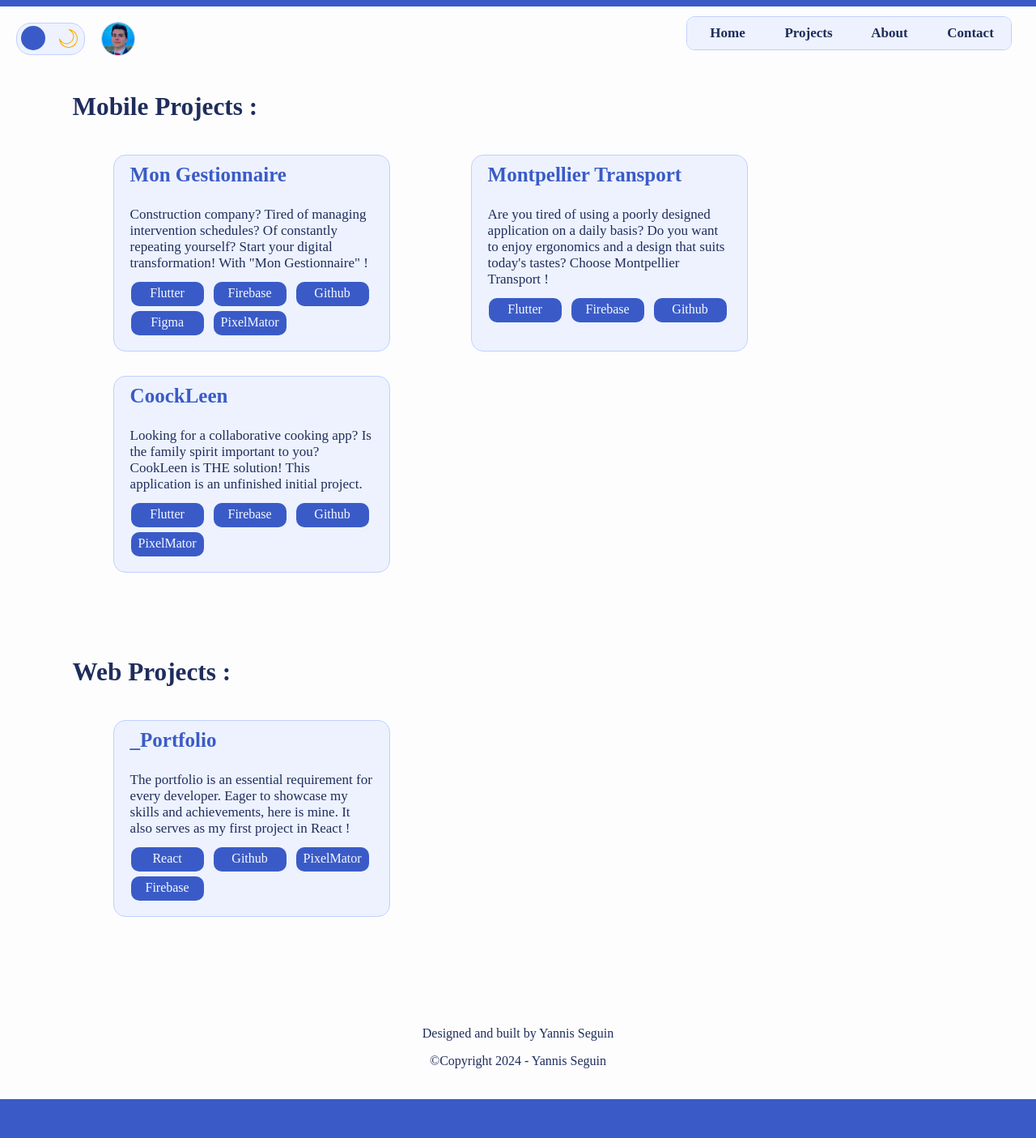
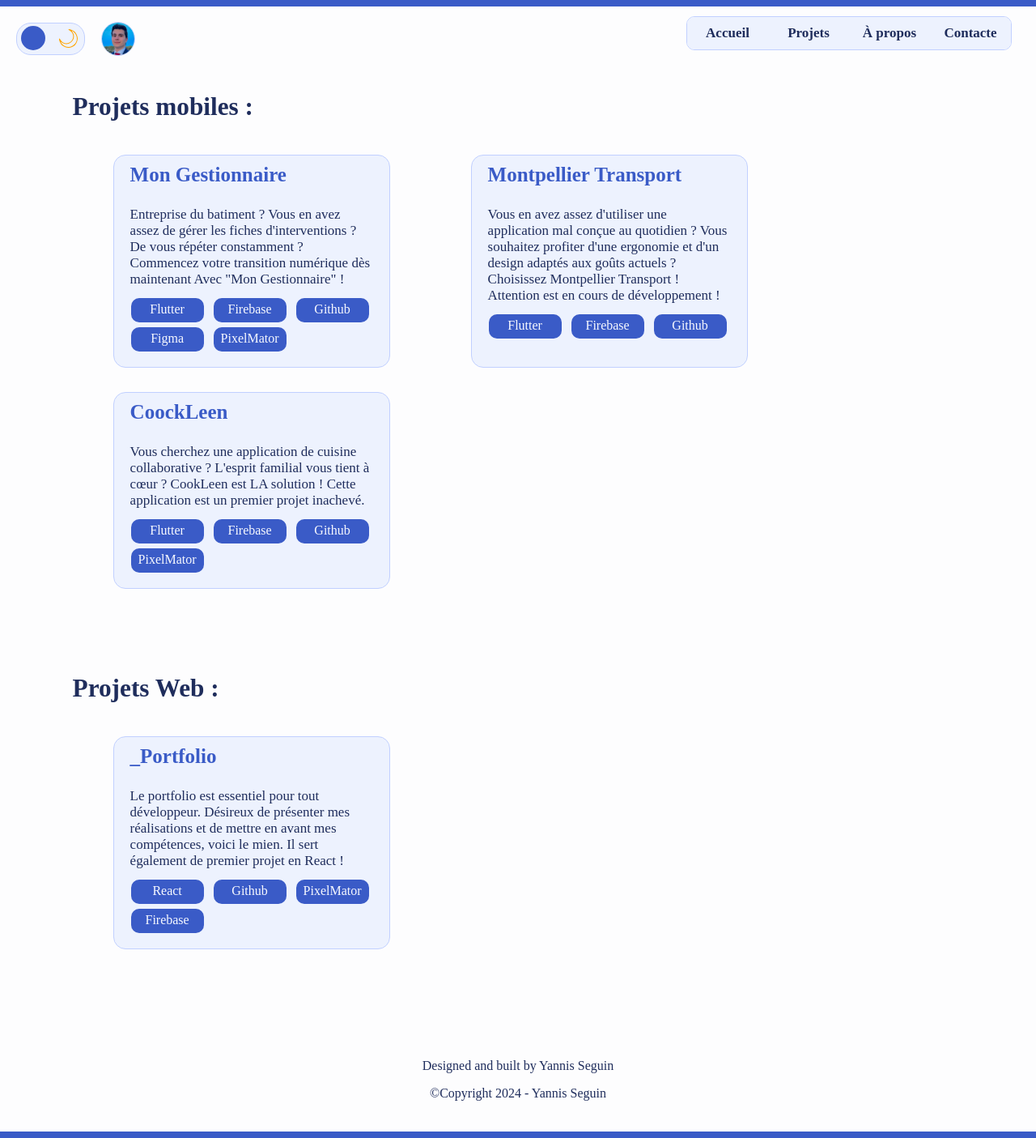
Before and after one commit to Youvataque/_Portfolio, a React (Create React App) app: page /projects in a window 1280 px wide. Shown: the whole page at 81% size. Before the commit the page ends 1365 px from the top, so only its background shows below. Built offline with nearby package versions, Linux system fonts and the light colour scheme; a web font is replaced by a local one.

Commit message:
Avancement de la version fr

```diff
--- a/src/App.js
+++ b/src/App.js
@@ -14,17 +14,18 @@ import { Projects } from './Views/Projectss/Projects';
 import { ThemeSwitcher } from './Views/component/ThemeSwitch/ThemeSwitcher';
 import { Gap } from './Views/component/Gap';
 import React, { useState, useEffect } from 'react';
-import TempContext from './TempContext';
+import Context from './Context';
 
 function App() {
-  const [temp, setTemp] = useState(localStorage.getItem("selectedItem"));
+  const [theme, setTheme] = useState(localStorage.getItem("selectedItem"));
+  const [lang, setLang] = useState("en");
   const location = useLocation();
 
   useEffect(() => {
     window.scrollTo(0, 0);
   }, [location.pathname]);
   return (
-    <TempContext.Provider value={{ temp, setTemp }}>
+    <Context.Provider value={{ theme, setTheme, lang, setLang }}>
     <div className="App" data-theme="dark">
       <header className="App-header">
         <div className='AppBar'>
@@ -54,7 +55,7 @@ function App() {
         <Gap size={20}/>
       </footer>
     </div>
-  </TempContext.Provider>
+  </Context.Provider>
 );
 }
 
--- /dev/null
+++ b/src/Context.js
@@ -0,0 +1,5 @@
+import { createContext } from 'react';
+
+const Context = createContext(null);
+
+export default Context;
--- a/src/TempContext.js
+++ /dev/null
@@ -1,5 +0,0 @@
-import { createContext } from 'react';
-
-const TempContext = createContext(null);
-
-export default TempContext;
--- a/src/Views/About/About.js
+++ b/src/Views/About/About.js
@@ -6,7 +6,10 @@ import { Gap } from '../component/Gap';
 import profilPicBig from '../../img/profilPicBig.png'
 import {motion} from 'framer-motion';
 import { SkillsGenerator } from '../component/SkillsGenerator/SkillsGenerator';
+import { useContext } from 'react';
+import Context from '../../Context';
 export function About() {
+    const {lang} = useContext(Context);
     return <di>
         <div className='GlobalAbout'>
             <div className='AboutPresentationRow'>
@@ -15,8 +18,8 @@ export function About() {
                     <p className='AboutName'>SEGUIN</p>
                     <div className='AboutTextLength'>
                 <p className='AboutTextPr'>
-                    <b> Junior mobile developper.</b>
-                    &nbsp;I have been passionate about programming for years and started with Python in 2021. I programmed small viruses for 2 years,<br/> then switched to Swift in 2023 and to Flutter the same year. I particularly enjoyed this aspect of development, especially with the development of "Mon Gestionnaire" and "Montpellier Transport".<br/> Today, I continue with mobile development while also learning React for web.
+                    <b>{lang == "fr"? "Développeur mobile junior." : "Junior mobile developper."}</b>
+                    &nbsp;{lang == "fr"? "Passioné de programmation depuis des années, j'ai commancé avec python en 2021 en programmant de petit virus." : "I have been passionate about programming for years and started with Python in 2021. I programmed small viruses for 2 years,"}<br/>{lang == "fr"? "Je suis passé à Swift en 2023 puis à Flutter la même année. J'ai vraiment apprécié cet aspect du développement en particulié grace à \"Mon Gestionnaire\" et \"Montpellier Transport\"." : "then switched to Swift in 2023 and to Flutter the same year. I particularly enjoyed this aspect of development, especially with the development of \"Mon Gestionnaire\" and \"Montpellier Transport\"."}<br/>{lang == "fr"? "Aujourd'hui je continue le développement mobile tout en apprenant le web avec React." : "Today, I continue with mobile development while also learning React for web."}
                 </p>
             </div>
                 </div>
@@ -31,10 +34,9 @@ export function About() {
                     transition={{delay : 0.1}}
                     className='profilPicBigAbout' src={profilPicBig}/>
             </div>
-
             <Gap size={140}/>
         </div>
-        <h1 className='AboutTitle'>My Personal Skills:</h1>
+        <h1 className='AboutTitle'>{lang == "fr"? "Mes compétences" : "My Personal Skills"}</h1>
         <SkillsGenerator/>
     </di>
 }
--- a/src/Views/Accueil/Accueil.js
+++ b/src/Views/Accueil/Accueil.js
@@ -5,14 +5,15 @@ import '../../css/text.css';
 import '../../css/struct.css';
 import '../../css/Image.css';
 import React, { useContext } from 'react';
-import TempContext from '../../TempContext';
+import Context from '../../Context';
 import {motion} from 'framer-motion';
 import { ContactLinks } from '../component/ContactLinks/ContactLinks';
 import { ProjectsCard } from '../component/ProjectsCard/ProjectsCard';
 import { SkillsGenerator } from '../component/SkillsGenerator/SkillsGenerator';
 import { Gap } from '../component/Gap';
 export function Accueil() {
-    const { temp } = useContext(TempContext);
+    const { theme } = useContext(Context);
+    const { lang } = useContext(Context);
     // contacts
     const socialContact = {
         titles : ["Linkedin", "Github", "Youtube", "Twitter", "Malt"],
@@ -21,11 +22,17 @@ export function Accueil() {
     // Projets
     const importantProj = {
         titles : ["Mon Gestionnaire", "Montpellier Transport", "_Portfolio"],
-        texts : [
-            "Construction company? Tired of managing intervention schedules? Of constantly repeating yourself? Start your digital transformation! With \"Mon Gestionnaire\" !",
-            "Are you tired of using a poorly designed application on a daily basis? Do you want to enjoy ergonomics and a design that suits today's tastes? Choose Montpellier Transport ! This app is in development!",
-            "The portfolio is an essential requirement for every developer. Eager to showcase my skills and achievements, here is mine. It also serves as my first project in React !"
-        ],
+        texts : lang == "fr"?
+                [
+                    "Entreprise du batiment ? Vous en avez assez de gérer les fiches d'interventions ? De vous répéter constamment ? Commencez votre transition numérique dès maintenant Avec \"Mon Gestionnaire\" !",
+                    "Vous en avez assez d'utiliser une application mal conçue au quotidien ? Vous souhaitez profiter d'une ergonomie et d'un design adaptés aux goûts actuels ? Choisissez Montpellier Transport ! Attention est en cours de développement !",
+                    "Le portfolio est essentiel pour tout développeur. Désireux de présenter mes réalisations et de mettre en avant mes compétences, voici le mien. Il sert également de premier projet en React !"                ]
+            :
+                [
+                    "Construction company? Tired of managing intervention schedules? Of constantly repeating yourself? Start your digital transformation! With \"Mon Gestionnaire\" !",
+                    "Are you tired of using a poorly designed application on a daily basis? Do you want to enjoy ergonomics and a design that suits today's tastes? Choose Montpellier Transport ! This app is in development!",
+                    "The portfolio is an essential requirement for every developer. Eager to showcase my skills and achievements, here is mine. It also serves as my first project in React !"
+                ],
         links : ["https://github.com/Youvataque/gestionnaire-interventions" , "https://www.tam-voyages.com/index.asp", "https://github.com/Youvataque/_Portfolio"],
         skills : [
             [["Flutter", "Firebase", "Github", "Figma", "PixelMator"], ["https://flutter.dev", "https://firebase.google.com", "https://github.com", , "https://www.figma.com/fr/", "https://apps.apple.com/fr/app/pixelmator-pro/id1289583905?mt=12"]],
@@ -38,9 +45,9 @@ export function Accueil() {
        <div className='GlobalHome'>
             <div className='homePresentationRow'>
                 <motion.div className='homePresentationStack'animate={{y :[140, 0], opacity : 1}} transition={{delay : 0.2}}>
-                    <motion.img animate={{x :[0, 150], y : [0, 20], rotate: [0, -45]}} transition={{x : {delay: 1.3, duration: 0.1}, y : {delay: 1.3, duration: 0.1}, rotate : {delay: 1.8}} } className='App-logo' src={temp == "dark"? darkBack : lightBack}/>
+                    <motion.img animate={{x :[0, 150], y : [0, 20], rotate: [0, -45]}} transition={{x : {delay: 1.3, duration: 0.1}, y : {delay: 1.3, duration: 0.1}, rotate : {delay: 1.8}} } className='App-logo' src={theme == "dark"? darkBack : lightBack}/>
                     <div className='homePresentation'>
-                        <p className='homeHello'>Hey there! I'm -</p>
+                        <p className='homeHello'>{lang == "fr"? "Bienvenue ! Je suis -" : "Hey there! I'm -"}</p>
                         <p className='homeName2'>Yannis</p>
                         <p className='homeName'>SEGUIN</p>
                     </div>
@@ -49,17 +56,17 @@ export function Accueil() {
             </div>
             <motion.div className='HomeTextLength' animate={{y :[70, -20], opacity : 1}} transition={{delay: 0.4}}>
                 <p className='homeTextPr'>
-                    <b> Junior mobile developper.</b>
-                    &nbsp;Passionate about programming, once I start working, nothing can stop me! Learning is, for me, the greatest pleasure.
+                    <b>{lang == "fr"? "Developpeur mobile Junior." : "Junior mobile developper."}</b>
+                    &nbsp;{lang == "fr"?  "Passionné d'informatique, lorsque je commence à travailler, rien ne peut m'arrêter ! Apprendre est, pour moi, un plaisir sans fin." : "Passionate about programming, once I start working, nothing can stop me! Learning is, for me, the greatest pleasure."}
                 </p>
             </motion.div>
             <ContactLinks titles={socialContact.titles} links={socialContact.links} wichBody={'ContactLinksBody1'}/>
             <Gap size={140}/>
         </div>
-        <h1 className='HomeSecTitle'>Importants Projects</h1>
+        <h1 className='HomeSecTitle'>{lang == "fr"? "Projets importants" : "Importants Projects"}</h1>
         <ProjectsCard texts={importantProj.texts} titles={importantProj.titles} links={importantProj.links} skills={importantProj.skills} marge={'HomeCards'}/>
         <Gap size={140}/>
-        <h1 className='HomeSecTitle'>My Personal Skills</h1>
+        <h1 className='HomeSecTitle'>{lang == "fr"? "Mes compétences" : "My Personal Skills"}</h1>
         <SkillsGenerator/>
         <Gap size={90}/>
     </div>
--- a/src/Views/Projectss/Projects.js
+++ b/src/Views/Projectss/Projects.js
@@ -2,15 +2,26 @@ import '../../css/text.css';
 import '../../css/struct.css';
 import { ProjectsCard } from '../component/ProjectsCard/ProjectsCard';
 import { Gap } from '../component/Gap';
+import { useContext } from 'react';
+import Context from '../../Context';
 export function Projects() {
+    const {lang} = useContext(Context);
     // projets mobile
     const mobile = {
         titles : ["Mon Gestionnaire", "Montpellier Transport", "CoockLeen"],
-        texts : [
-            "Construction company? Tired of managing intervention schedules? Of constantly repeating yourself? Start your digital transformation! With \"Mon Gestionnaire\" !",
-            "Are you tired of using a poorly designed application on a daily basis? Do you want to enjoy ergonomics and a design that suits today's tastes? Choose Montpellier Transport !",
-            "Looking for a collaborative cooking app? Is the family spirit important to you? CookLeen is THE solution! This application is an unfinished initial project."
-        ],
+        texts : lang == "fr"?
+                [
+                    "Entreprise du batiment ? Vous en avez assez de gérer les fiches d'interventions ? De vous répéter constamment ? Commencez votre transition numérique dès maintenant Avec \"Mon Gestionnaire\" !",
+                    "Vous en avez assez d'utiliser une application mal conçue au quotidien ? Vous souhaitez profiter d'une ergonomie et d'un design adaptés aux goûts actuels ? Choisissez Montpellier Transport ! Attention est en cours de développement !",
+                    "Vous cherchez une application de cuisine collaborative ? L'esprit familial vous tient à cœur ? CookLeen est LA solution ! Cette application est un premier projet inachevé."
+                ]
+            :
+
+                [
+                    "Construction company? Tired of managing intervention schedules? Of constantly repeating yourself? Start your digital transformation! With \"Mon Gestionnaire\" !",
+                    "Are you tired of using a poorly designed application on a daily basis? Do you want to enjoy ergonomics and a design that suits today's tastes? Choose Montpellier Transport !",
+                    "Looking for a collaborative cooking app? Is the family spirit important to you? CookLeen is THE solution! This application is an unfinished initial project."
+                ],
         links : ["https://github.com/Youvataque/gestionnaire-interventions" , "https://www.tam-voyages.com/index.asp", "https://github.com/Youvataque/Coockleen-Flutter"],
         skills : [
             [["Flutter", "Firebase", "Github", "Figma", "PixelMator"], ["https://flutter.dev", "https://firebase.google.com", "https://github.com", , "https://www.figma.com/fr/", "https://apps.apple.com/fr/app/pixelmator-pro/id1289583905?mt=12"]],
@@ -21,17 +32,20 @@ export function Projects() {
     // projets web
     const web = {
         titles : ["_Portfolio"],
-        texts : ["The portfolio is an essential requirement for every developer. Eager to showcase my skills and achievements, here is mine. It also serves as my first project in React !"],
+        texts : lang == "fr"?
+                ["Le portfolio est essentiel pour tout développeur. Désireux de présenter mes réalisations et de mettre en avant mes compétences, voici le mien. Il sert également de premier projet en React !"]
+            :
+                ["The portfolio is an essential requirement for every developer. Eager to showcase my skills and achievements, here is mine. It also serves as my first project in React !"],
         links : ["https://github.com/Youvataque/_Portfolio"],
         skills : [
             [["React", "Github", "PixelMator" ,"Firebase"], ["https://fr.legacy.reactjs.org/", "https://github.com", "https://apps.apple.com/fr/app/pixelmator-pro/id1289583905?mt=12", "https://firebase.google.com"]]
         ]
     }
     return <div>
-        <h2 className='ProjectsSec'>Mobile Projects :</h2>
+        <h2 className='ProjectsSec'>{lang == "fr"? "Projets mobiles :" : "Mobile Projects :"}</h2>
         <ProjectsCard texts={mobile.texts} titles={mobile.titles} links={mobile.links} skills={mobile.skills} marge='ProjectsCards'/>
         <Gap size={90}/>
-        <h2 className='ProjectsSec'>Web Projects :</h2>
+        <h2 className='ProjectsSec'>{lang == "fr"? "Projets Web :" : "Web Projects :"}</h2>
         <ProjectsCard texts={web.texts} titles={web.titles} links={web.links} skills={web.skills} marge='ProjectsCards'/>
         <Gap size={90}/>
     </div>
--- a/src/Views/component/NavBar/Hamburger.js
+++ b/src/Views/component/NavBar/Hamburger.js
@@ -3,9 +3,11 @@ import { Link } from 'react-router-dom';
 import '../../../css/component.css';
 import '../../../css/struct.css';
 import '../../../css/text.css';
-
+import { useContext } from "react";
+import Context from "../../../Context";
 
 export function Hamburger() {
+    const {lang} = useContext(Context);
     const [open, setOpen] = useState(false);
     const change = () => {
         setOpen(!open);
@@ -15,10 +17,10 @@ export function Hamburger() {
         <div className={`menu ${open ? "open" : ""}`}>
             <h2 className="HamburgerH2">Seguin-dev</h2>
             <div className="HamburgerContentDirector">
-                <Link className='HamburgerNavLink' to='/' onClick={change}>Home</Link>
-                <Link className='HamburgerNavLink' to='/projects' onClick={change}>Projects</Link>
-                <Link className='HamburgerNavLink' to='/about' onClick={change}>About</Link>
-                <Link className='HamburgerNavLink' to='/contact' onClick={change}>Contact</Link>
+                <Link className='HamburgerNavLink' to='/' onClick={change}>{lang == "fr"? "Accueil" : "Home"}</Link>
+                <Link className='HamburgerNavLink' to='/projects' onClick={change}>{lang == "fr"? "Projets" : "Projects"}</Link>
+                <Link className='HamburgerNavLink' to='/about' onClick={change}>{lang == "fr"? "À propos" : "About"}</Link>
+                <Link className='HamburgerNavLink' to='/contact' onClick={change}>{lang == "fr"? "Contacte" : "Contact"}</Link>
             </div>
             <div className={`HamburgerStack ${open ? "open" : ""}`}>
                 <button type="button" className="hamburger" onClick={change}></button>
--- a/src/Views/component/NavBar/NavBar.js
+++ b/src/Views/component/NavBar/NavBar.js
@@ -1,12 +1,15 @@
 import { Link } from 'react-router-dom';
 import '../../../css/component.css';
+import { useContext } from 'react';
+import Context from '../../../Context';
 export function NavBar() {
+  const {lang} = useContext(Context);
   return <div className='navbar'>
     <nav className="navbar-nav">
-          <Link className='nav-link' to='/'>Home</Link>
-          <Link className='nav-link' to='/projects'>Projects</Link>
-          <Link className='nav-link' to='/about'>About</Link>
-          <Link className='nav-link' to='/contact'>Contact</Link>
+          <Link className='nav-link' to='/'>{lang == "fr"? "Accueil" : "Home"}</Link>
+          <Link className='nav-link' to='/projects'>{lang == "fr"? "Projets" : "Projects"}</Link>
+          <Link className='nav-link' to='/about'>{lang == "fr"? "À propos" : "About"}</Link>
+          <Link className='nav-link' to='/contact'>{lang == "fr"? "Contacte" : "Contact"}</Link>
     </nav>
   </div>
 
--- a/src/Views/component/SkillsGenerator/SkillsGenerator.js
+++ b/src/Views/component/SkillsGenerator/SkillsGenerator.js
@@ -1,4 +1,4 @@
-import TempContext from '../../../TempContext';
+import TempContext from '../../../Context';
 import React, { useContext } from 'react';
 import {delay, motion} from 'framer-motion';
 // dark
--- a/src/Views/component/ThemeSwitch/ThemeSwitcher.js
+++ b/src/Views/component/ThemeSwitch/ThemeSwitcher.js
@@ -1,21 +1,22 @@
 import '../../../css/theme.css'
 import '../../../css/component.css'
 import React, { useContext } from 'react';
-import TempContext from '../../../TempContext';
+import Context from '../../../Context';
 export function ThemeSwitcher() {
-    const { temp, setTemp } = useContext(TempContext);
-
+    const { theme, setTheme } = useContext(Context);
+    const { lang, setLang } = useContext(Context);
     const setDarkTheme= () => {
         document.querySelector("html").setAttribute("data-theme", "dark");
         localStorage.setItem("selectedItem", "dark");
-        setTemp("dark");
+        setTheme("dark");
+        setLang("en");
     };
 
     const setLightTheme= () => {
         document.querySelector("html").setAttribute("data-theme", "light");
         localStorage.setItem("selectedItem", "light");
-        setTemp("light");
-
+        setTheme("light");
+        setLang("fr");
     };
 
     const selectedItem = localStorage.getItem("selectedItem");
--- a/src/css/component.css
+++ b/src/css/component.css
@@ -237,7 +237,7 @@ input:checked + .slider::after {
   flex-direction: column;
   justify-content: center;
   align-items: start;
-  margin-left: 30px;
+  margin-left: 33px;
   margin-top: 50px;
 }
 
```
